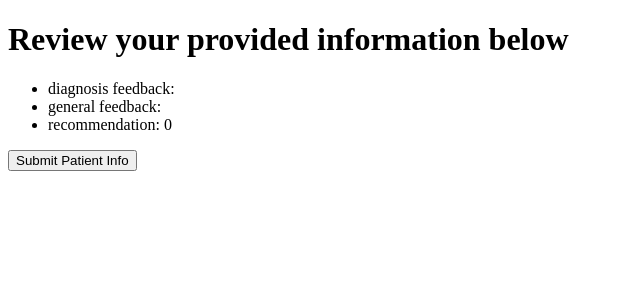
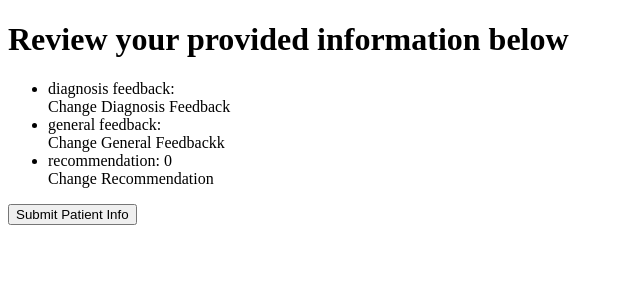
Before and after one commit to rdwhitley/TendoAssesment, a React (Create React App) app in the folder Front-End/: page /submission in a window 1280 px wide. Shown: the top 300 px of the page, without its empty margins (0-640 px from the left). Built offline with nearby package versions, Linux system fonts and the light colour scheme.

Commit message:
conditional for diagnosis fixed and submission is being altered to link to other components

```diff
--- a/Front-End/src/Components/Submission.js
+++ b/Front-End/src/Components/Submission.js
@@ -23,9 +23,9 @@ const Submission = () => {
             <div>
                 <h1>Review your provided information below </h1>
                 <ul>
-                    <li>diagnosis feedback: {state.diagnosisFeedback}</li>
-                    <li>general feedback: {state.generalFeedback}</li>
-                    <li>recommendation: {state.recommendation}</li>
+                    <li>diagnosis feedback: {state.diagnosisFeedback} <br /> <span> Change Diagnosis Feedback </span></li>
+                    <li>general feedback: {state.generalFeedback} <br /> <span> Change General Feedbackk </span></li>
+                    <li>recommendation: {state.recommendation} <br /><span> Change Recommendation </span></li>
                 </ul>
                <button onClick={() => submitPatientInfo()}>Submit Patient Info</button>
             </div>
--- a/Front-End/src/Components/diagnosisFeedback.js
+++ b/Front-End/src/Components/diagnosisFeedback.js
@@ -15,19 +15,22 @@ const DiagnosisFeedback = () => {
             <div>
                 <label>Thank you. You were diagnosed with {getDiagnosis()}. Did Dr. {getDrName()} explain how to manage this diagnosis in a way you could understand?</label>
                 <select id='hadFeedback' onChange={() => {
-                    setFeedback(!feedbackValue)
+                    const value = document.querySelector('#hadFeedback').value;
+                    if(value == '1') {
+                        setFeedback(true)
+                    } else {
+                        setFeedback(false)
+                    }
                     console.log(feedbackValue)
                 }}>
                     <option disabled selected value='none'> -- select an option -- </option>
-                    <option value='1'>Yes</option>
-                    <option value='0'>No</option>
+                    <option value='0'>Yes</option>
+                    <option value='1'>No</option>
                 </select>
-                {!feedbackValue || document.querySelector('#hadFeedback') === 'none'
+                {feedbackValue === false || document.querySelector('#hadFeedback') === 'none'
                 ?
                   <div>
                     <button onClick={() => {
-                        const feedback = document.querySelector('#feedback').value;
-                        giveDiagnosis(feedback)
                         history.push('/generalFeedback')
                     }} > Submit </button>
 
```
